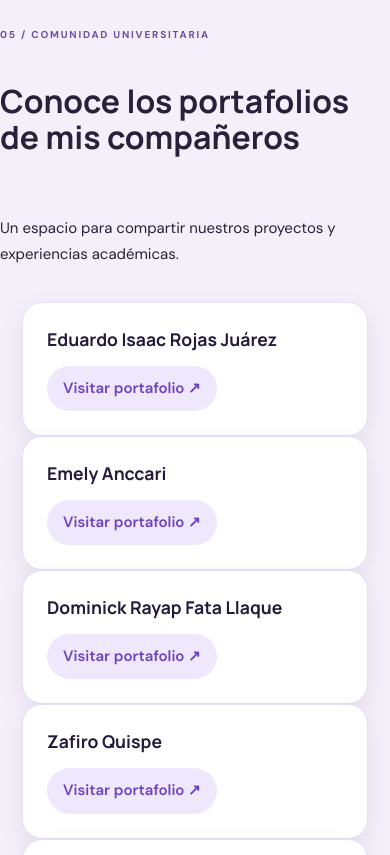
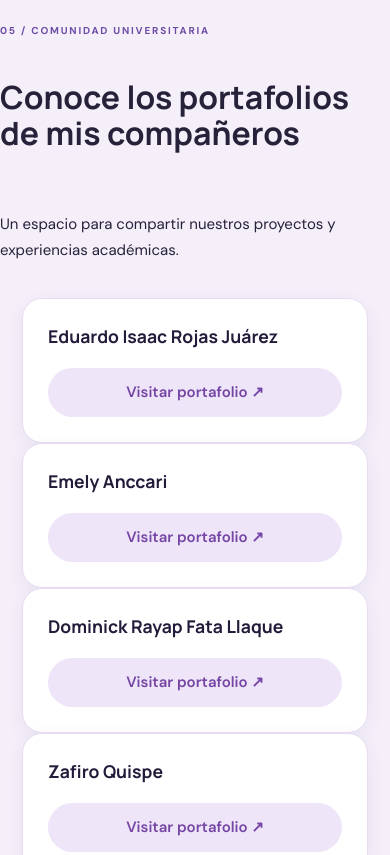
Before and after one commit to genesismollocondo-source/genesismollocondo-source.github.io, a plain HTML site: page index.html in a window 390 px wide. Shown: the part 5069-5924 px from the top of the page. Drawn offline with Linux system fonts and the light colour scheme.

Commit message:
Update styles.css

```diff
--- a/styles.css
+++ b/styles.css
@@ -66,3 +66,94 @@
   color: #ffffff;
   transform: translateY(-2px);
 }
+/* REDISEÑO DE COMUNIDAD UNIVERSITARIA */
+
+#comunidad > .wrap {
+  display: grid !important;
+  grid-template-columns: minmax(0, 1fr) minmax(260px, .8fr);
+  gap: 18px 48px;
+  align-items: center;
+  max-width: 1200px;
+  margin: 0 auto;
+}
+
+#comunidad > .wrap > .eyebrow {
+  grid-column: 1 / -1;
+}
+
+#comunidad > .wrap > h2 {
+  grid-column: 1;
+  max-width: 650px;
+  margin: 0;
+}
+
+#comunidad > .wrap > p:not(.eyebrow) {
+  grid-column: 2;
+  margin: 0;
+}
+
+#comunidad .peers-grid {
+  grid-column: 1 / -1;
+  display: grid !important;
+  grid-template-columns: repeat(3, minmax(0, 1fr));
+  gap: 20px;
+  width: 100%;
+  margin-top: 20px;
+}
+
+#comunidad .peer-card {
+  min-width: 0;
+  box-sizing: border-box;
+  display: flex;
+  flex-direction: column;
+  justify-content: space-between;
+  gap: 18px;
+  padding: 25px;
+  border-radius: 20px;
+  background: #ffffff;
+  border: 1px solid #e8dcf3;
+  box-shadow: 0 5px 20px rgba(70, 40, 100, .06);
+}
+
+#comunidad .peer-card h3 {
+  margin: 0;
+  line-height: 1.45;
+  overflow-wrap: anywhere;
+}
+
+#comunidad .peer-card a {
+  display: flex;
+  justify-content: center;
+  align-items: center;
+  width: 100%;
+  box-sizing: border-box;
+  padding: 12px;
+  border-radius: 30px;
+  background: #eee5f8;
+  color: #7545a5;
+  text-decoration: none;
+  font-weight: 600;
+}
+
+@media (max-width: 850px) {
+  #comunidad > .wrap {
+    grid-template-columns: 1fr;
+  }
+
+  #comunidad > .wrap > .eyebrow,
+  #comunidad > .wrap > h2,
+  #comunidad > .wrap > p:not(.eyebrow),
+  #comunidad .peers-grid {
+    grid-column: 1;
+  }
+
+  #comunidad .peers-grid {
+    grid-template-columns: repeat(2, minmax(0, 1fr));
+  }
+}
+
+@media (max-width: 520px) {
+  #comunidad .peers-grid {
+    grid-template-columns: 1fr;
+  }
+}
```
